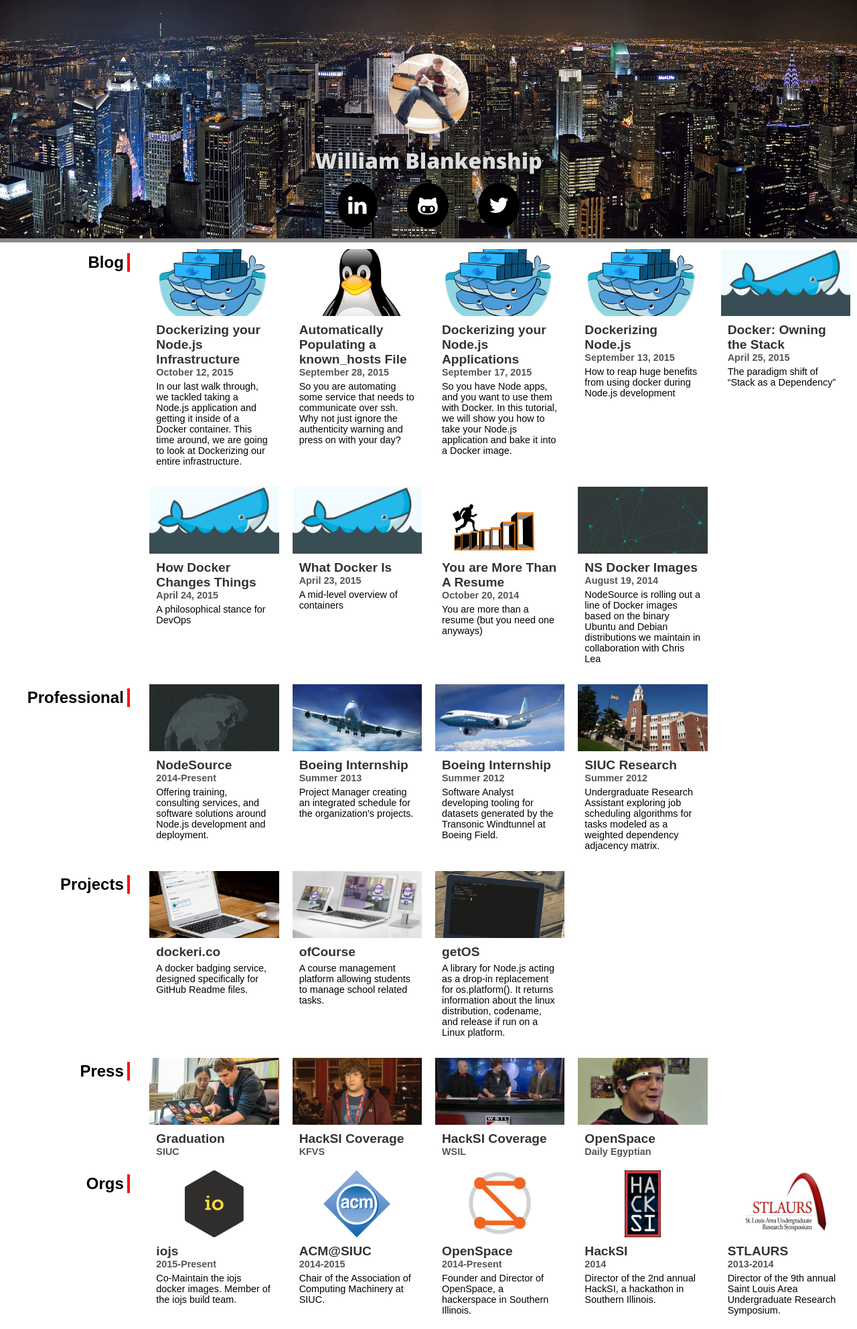
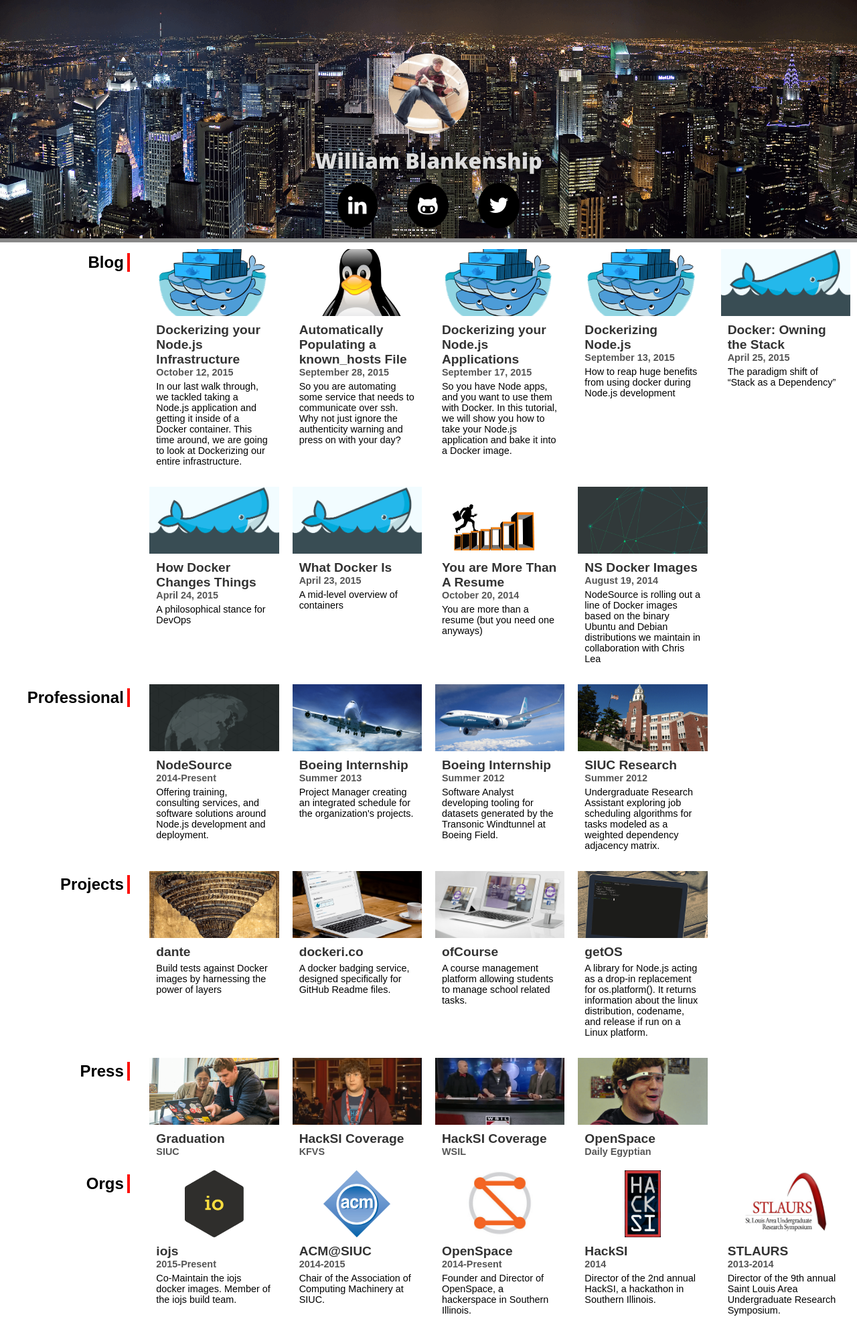
Before and after one commit to retrohacker/retrohacker.github.io, a Jekyll site: the page built from index.html, in a window 1280 px wide. Shown: the whole page at 67% size. Built offline with Jekyll 4.4.1, drawn with Linux system fonts in a browser that asks for light colours.

Commit message:
Putting up dante

```diff
--- a/css/index.css
+++ b/css/index.css
@@ -106,6 +106,10 @@
   background-image: url('../images/getos.png');
   background-position: top !important;
 }
+.dante {
+  background-image: url('../images/dante.png');
+  background-position: top !important;
+}
 .iojs {
   background-image: url('../images/iojs.png');
   background-size: contain !important;
--- a/index.html
+++ b/index.html
@@ -96,6 +96,19 @@
       </div>
       <div class="pure-u-1 pure-u-sm-2-3 pure-u-md-3-4 pure-u-lg-4-5 pure-u-xl-5-6">
         <div class="card-container pure-u-1 pure-u-md-1-3 pure-u-lg-1-4 pure-u-xl-1-5">
+          <div class="card">
+              <a href="https://github.com/wblankenship/dante">
+              <div class="splash dante"></div>
+              <div class="text">
+                <h1>dante</h1>
+                <p>
+                Build tests against Docker images by harnessing the power of layers
+                </p>
+              </div>
+            </a>
+          </div>
+        </div><!--fix space between inline elements
+        --><div class="card-container pure-u-1 pure-u-md-1-3 pure-u-lg-1-4 pure-u-xl-1-5">
           <div class="card">
             <a href="http://dockeri.co/">
               <div class="splash dockerico"></div>
```
Also changed, not shown: images/dante.png (added).
